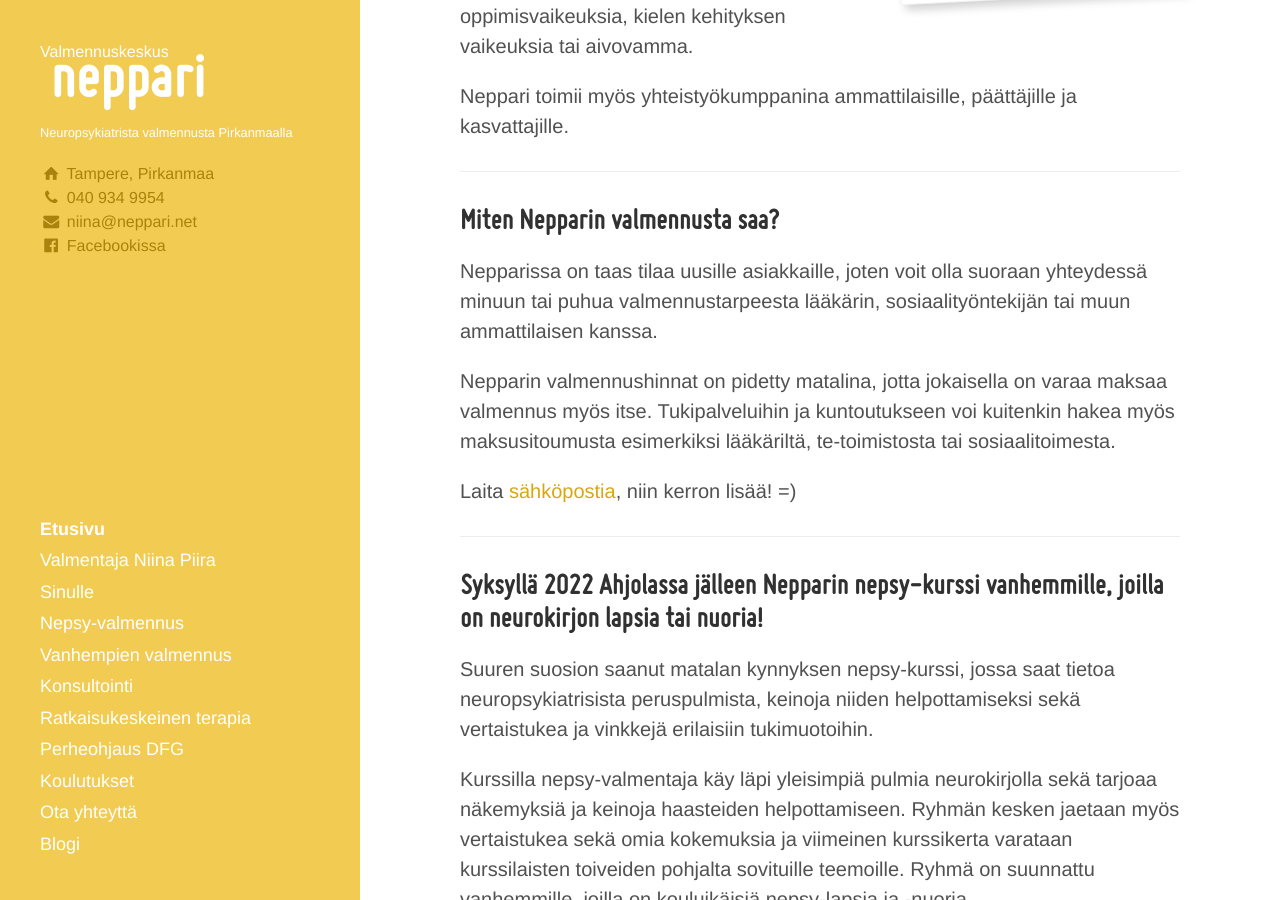
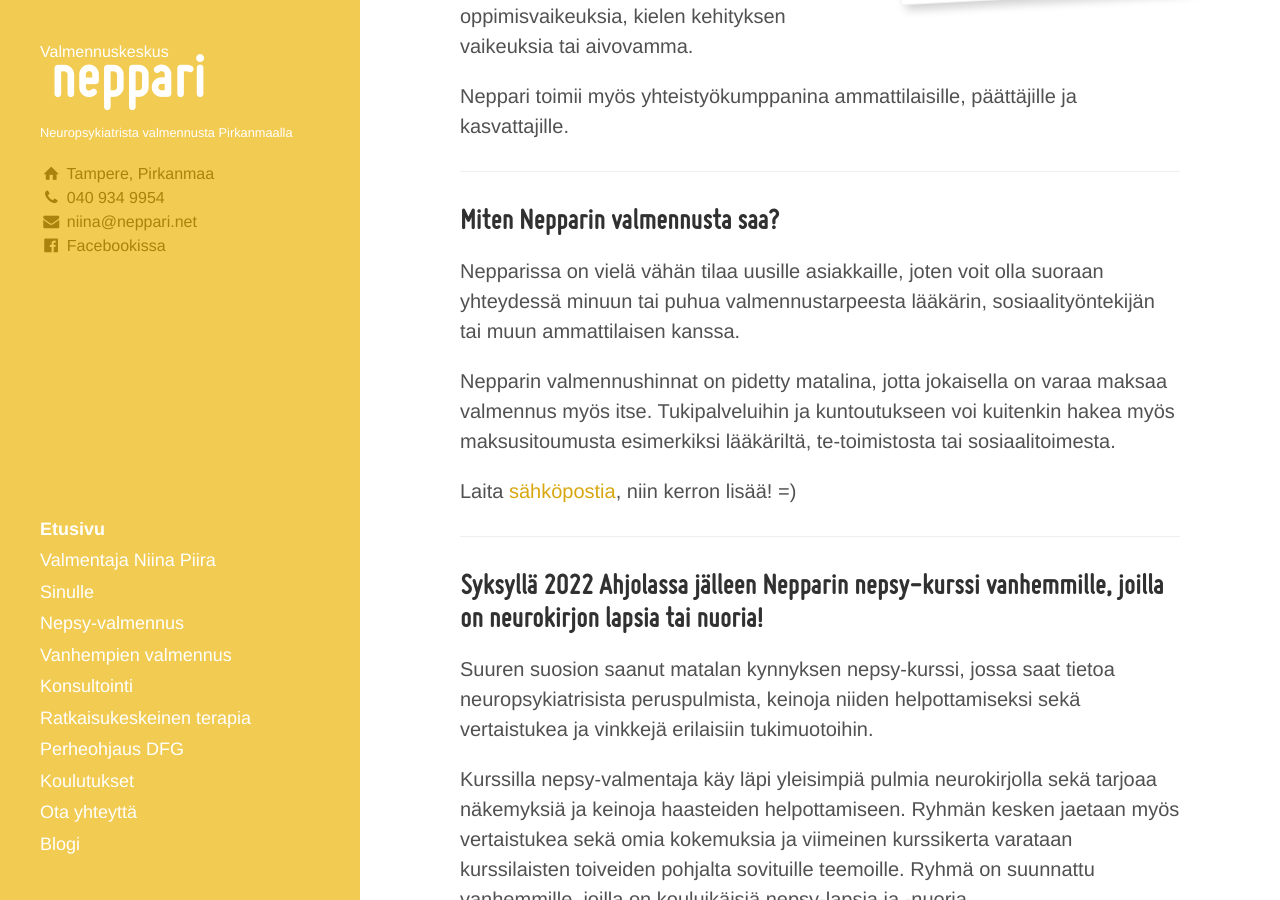
Before and after one commit to niinapiira/neppari.net, a Jekyll site: the page built from index.md, in a window 1280 px wide and 900 px high, scrolled down 381 px. Built offline with Jekyll 4.4.1, drawn with Linux system fonts in a browser that asks for light colours.

Commit message:
Update index.md

```diff
--- a/index.md
+++ b/index.md
@@ -28,7 +28,7 @@ ___
 
 ## Miten Nepparin valmennusta saa?
 
-Nepparissa on taas tilaa uusille asiakkaille, joten voit olla suoraan yhteydessä minuun tai puhua valmennustarpeesta lääkärin, sosiaalityöntekijän tai muun ammattilaisen kanssa.
+Nepparissa on vielä vähän tilaa uusille asiakkaille, joten voit olla suoraan yhteydessä minuun tai puhua valmennustarpeesta lääkärin, sosiaalityöntekijän tai muun ammattilaisen kanssa.
 
 Nepparin valmennushinnat on pidetty matalina, jotta jokaisella on varaa maksaa valmennus myös itse. Tukipalveluihin ja kuntoutukseen voi kuitenkin hakea myös maksusitoumusta esimerkiksi lääkäriltä, te-toimistosta tai sosiaalitoimesta.
 
```
